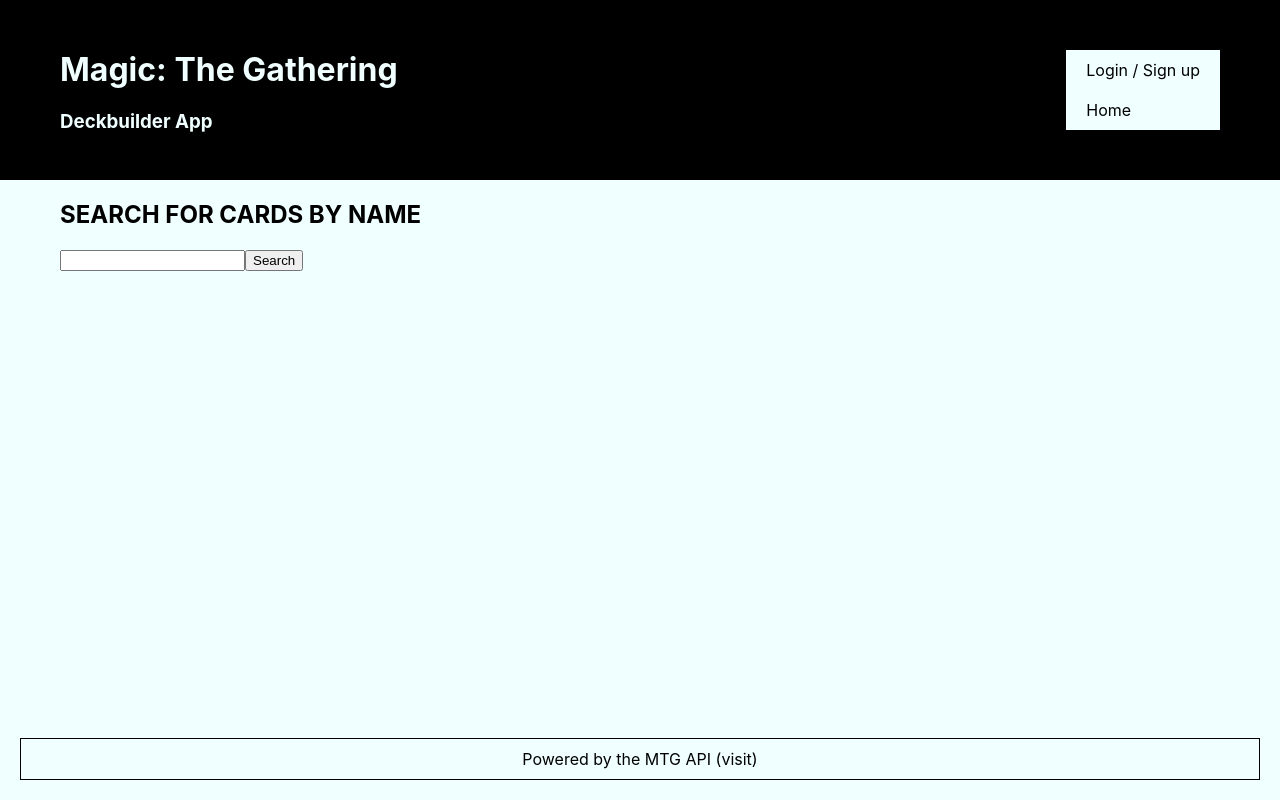
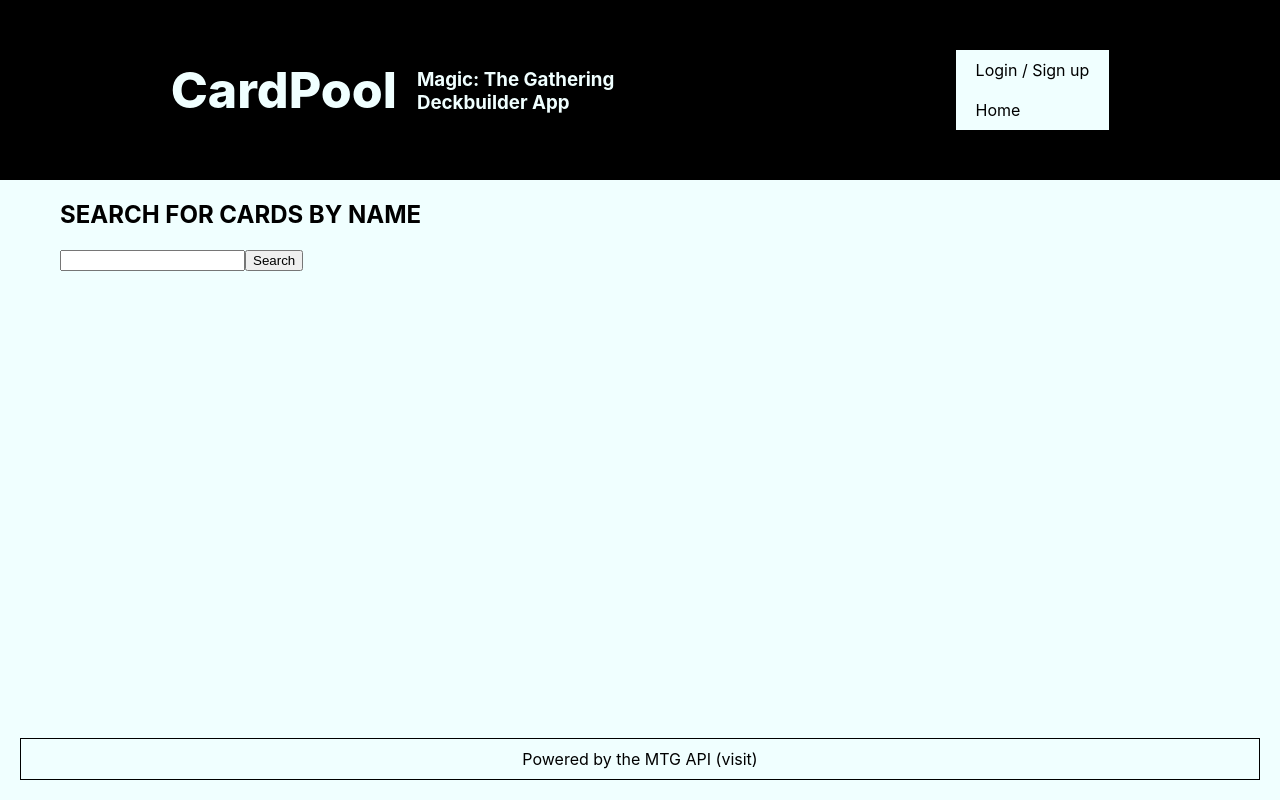
Before and after one commit to nathanlamontsmith12/mtg-deckbuilder-react-app, a React (Create React App) app: page / in a window 1280 px wide. Built offline with nearby package versions, Linux system fonts and the light colour scheme.

Commit message:
added title to header, re-styled

```diff
--- a/src/App.css
+++ b/src/App.css
@@ -47,14 +47,36 @@
 header {
 	height: 180px;
 	display: flex;
-	justify-content: space-between;
+	justify-content: space-around;
 	align-items: center;
 	background-color: black;
 }
 
-header div h1, header div h3 {
+.headerCon {
+	display: flex;
+	justify-content: flex-start;
+	align-items: center;
+}
+
+.subtitleCon {
+	display: flex;
+	flex-direction: column;
+	justify-content: center;
+	align-items: flex-start;
+	margin-top: 2px;
+	margin-left: 20px;
+}
+
+.titleCon h1 {
+	font-weight: 800;
+	font-size: 50px;
 	color: azure;
-	margin-left: 60px;
+}
+
+.subtitleCon h3 {
+	margin-top: 0;
+	margin-bottom: 0;
+	color: azure;
 }
 
 nav {
@@ -64,7 +86,6 @@
 	justify-content: space-around;
 	align-items: flex-start;
 	background-color: azure;
-	margin-right: 60px;
 }
 
 nav > * {
--- a/src/Header/index.js
+++ b/src/Header/index.js
@@ -5,9 +5,14 @@
 
 	return (
 		<header>
-			<div>
-				<h1> Magic: The Gathering </h1>
-				<h3> Deckbuilder App </h3>
+			<div className="headerCon">
+				<div className="titleCon">
+					<h1> CardPool </h1>
+				</div>
+				<div className="subtitleCon">
+					<h3> Magic: The Gathering </h3>
+					<h3> Deckbuilder App </h3>
+				</div>
 			</div>
 			<nav>
 				{ props.authData.loggedIn ? <p><small>Logged in as {props.authData.loggedInAs}</small></p> : null }
```
